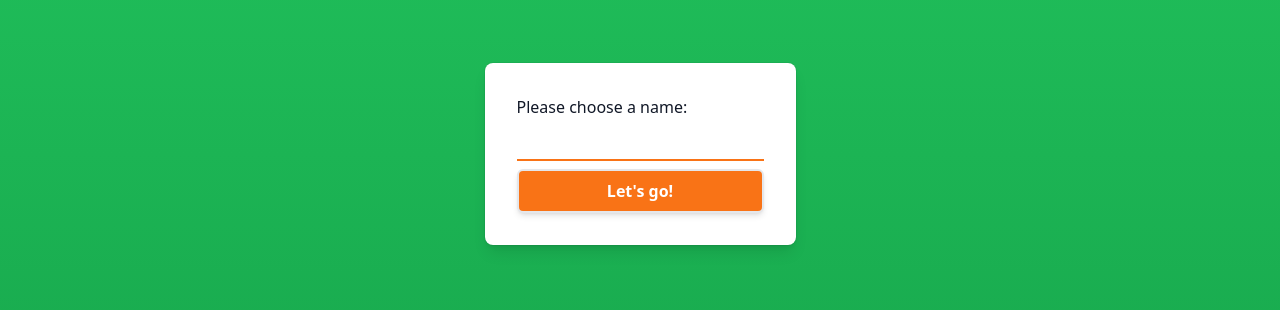
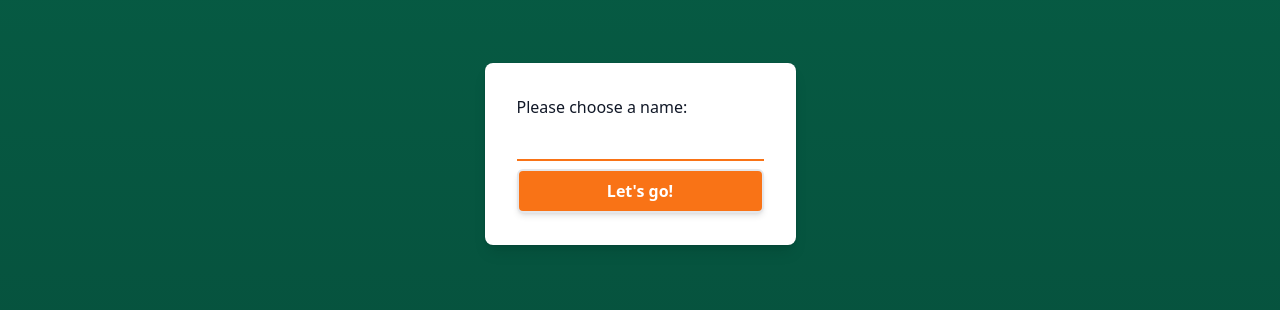
Before and after one commit to mamidenn/planning-poker, a Next.js app: page /register in a window 1280 px wide. Shown: the part 246-556 px from the top of the page. Built offline with nearby package versions, Linux system fonts and the light colour scheme.

Commit message:
cant stand the green anymore

```diff
--- a/styles/globals.css
+++ b/styles/globals.css
@@ -3,5 +3,5 @@
 @tailwind utilities;
 
 body {
-  @apply min-h-screen bg-gradient-to-b from-green-500 to-green-600 text-white;
+  @apply min-h-screen bg-gradient-to-b from-emerald-800 to-emerald-900 text-white;
 }
```
